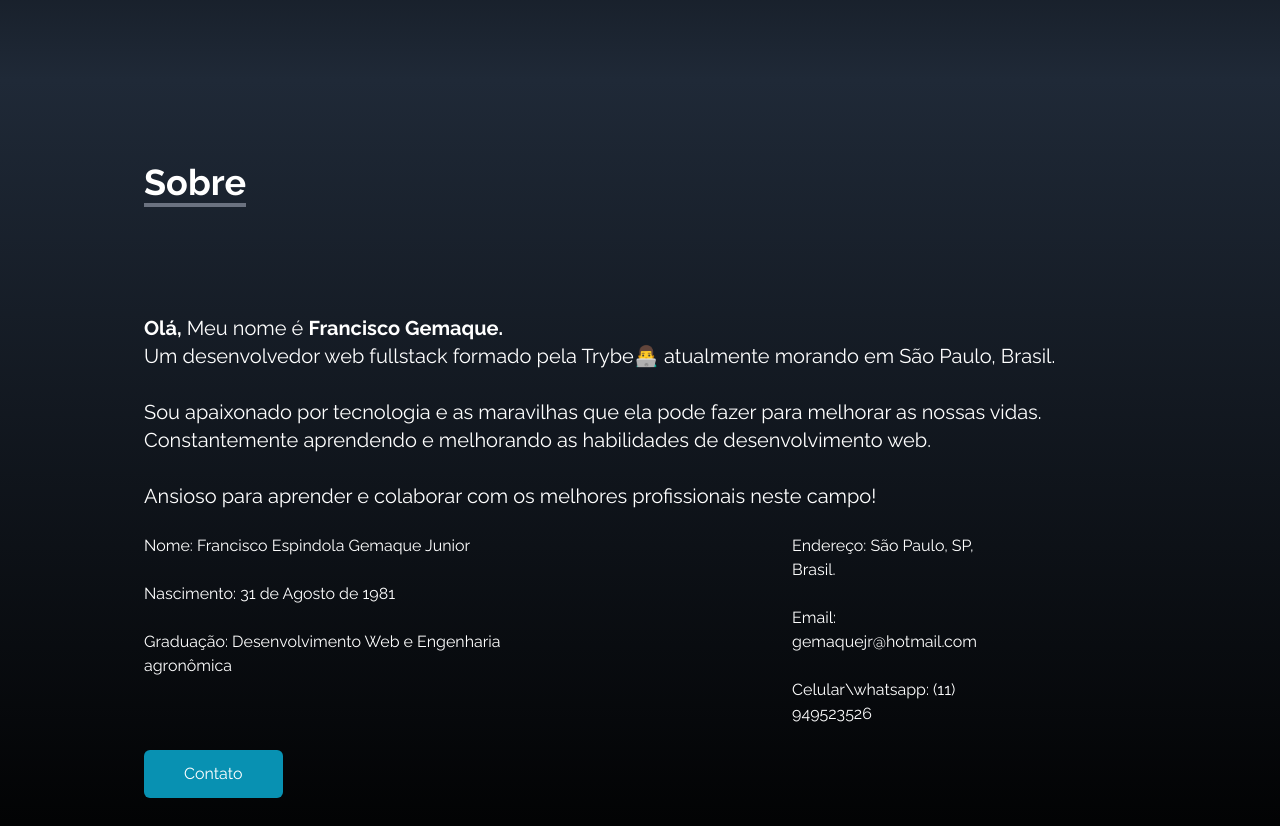
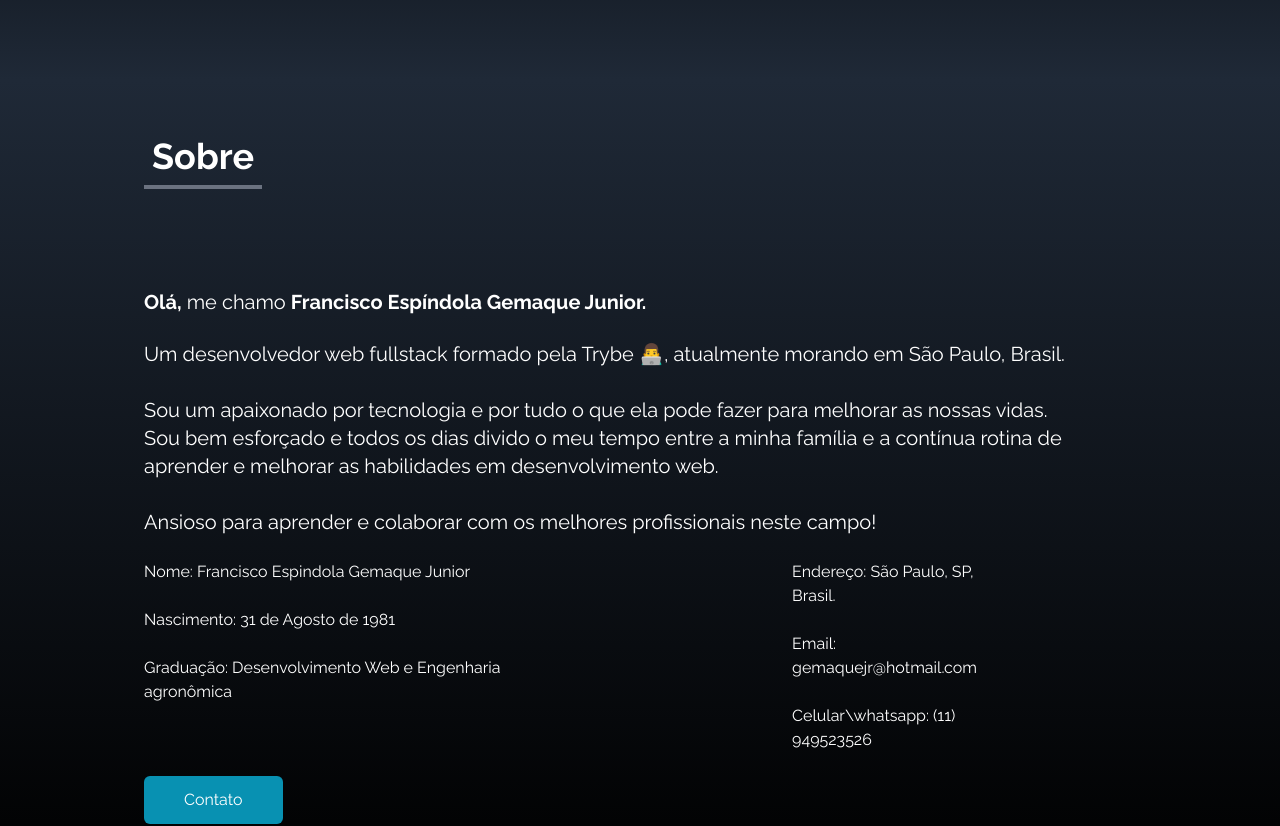
Before and after one commit to gemaquejr/portfolio, a React (Create React App) app in the folder portfolio/: page / in a window 1280 px wide. Shown: the part 720-1546 px from the top of the page. Built offline with nearby package versions, Linux system fonts and the light colour scheme.

Commit message:
Adiciona refatoracao de codigo

```diff
--- a/portfolio/src/components/about.jsx
+++ b/portfolio/src/components/about.jsx
@@ -5,24 +5,25 @@ const About = () => {
   return (
     <div
       name="Sobre"
-      className="w-full bg-gradient-to-b from-gray-800 to-black text-white lg:h-screen"
+      className="bg-gradient-to-b from-gray-800 to-black w-full lg:h-screen text-white"
     >
       <div className="max-w-screen-lg p-4 mx-auto flex flex-col justify-center w-full h-full">
         <div className="lg:pb-8">
-          <p className="text-4xl font-bold inline border-b-4 border-gray-500">
+          <p className="text-4xl font-bold inline border-b-4 border-gray-500 p-2">
             Sobre
           </p>
         </div>
 
         <p className="text-xl mt-5 lg:mt-20">
-          <span className=" font-bold">Olá,</span> Meu nome é <span className=" font-bold">Francisco Gemaque.</span>
+          <span className=" font-bold">Olá,</span> me chamo <span className=" font-bold">Francisco Espíndola Gemaque Junior.</span>
         </p>
-        <p className="text-x lg:text-xl">Um desenvolvedor web fullstack formado pela Trybe👨‍💻 atualmente morando em São Paulo, Brasil.
+          <br></br>
+        <p className="text-x lg:text-xl">Um desenvolvedor web fullstack formado pela Trybe 👨‍💻, atualmente morando em São Paulo, Brasil.
           <br></br>
           <br></br>
-          Sou apaixonado por tecnologia e as maravilhas que ela pode fazer para melhorar as nossas vidas.
+          Sou um apaixonado por tecnologia e por tudo o que ela pode fazer para melhorar as nossas vidas.
           <br></br>
-          Constantemente aprendendo e melhorando as habilidades de desenvolvimento web.
+          Sou bem esforçado e todos os dias divido o meu tempo entre a minha família e a contínua rotina de aprender e melhorar as habilidades em desenvolvimento web.
           <br></br>
           <br></br>
           Ansioso para aprender e colaborar com os melhores profissionais neste campo!
--- a/portfolio/src/components/experiences.jsx
+++ b/portfolio/src/components/experiences.jsx
@@ -119,9 +119,9 @@ const Experiences = () => {
   return (
     <div
       name="Experiência"
-      className="bg-gradient-to-b from-gray-800 to-black w-full lg:h-screen"
+      className="bg-gradient-to-b from-gray-800 to-black w-full lg:h-screen text-white"
     >
-      <div className="max-w-screen-lg mx-auto p-4 flex flex-col justify-center w-full h-full text-white">
+      <div className="max-w-screen-lg mx-auto p-4 flex flex-col justify-center w-full h-full">
         <div>
           <p className="text-4xl font-bold border-b-4 border-gray-500 p-2 inline">
             Experiência
```
